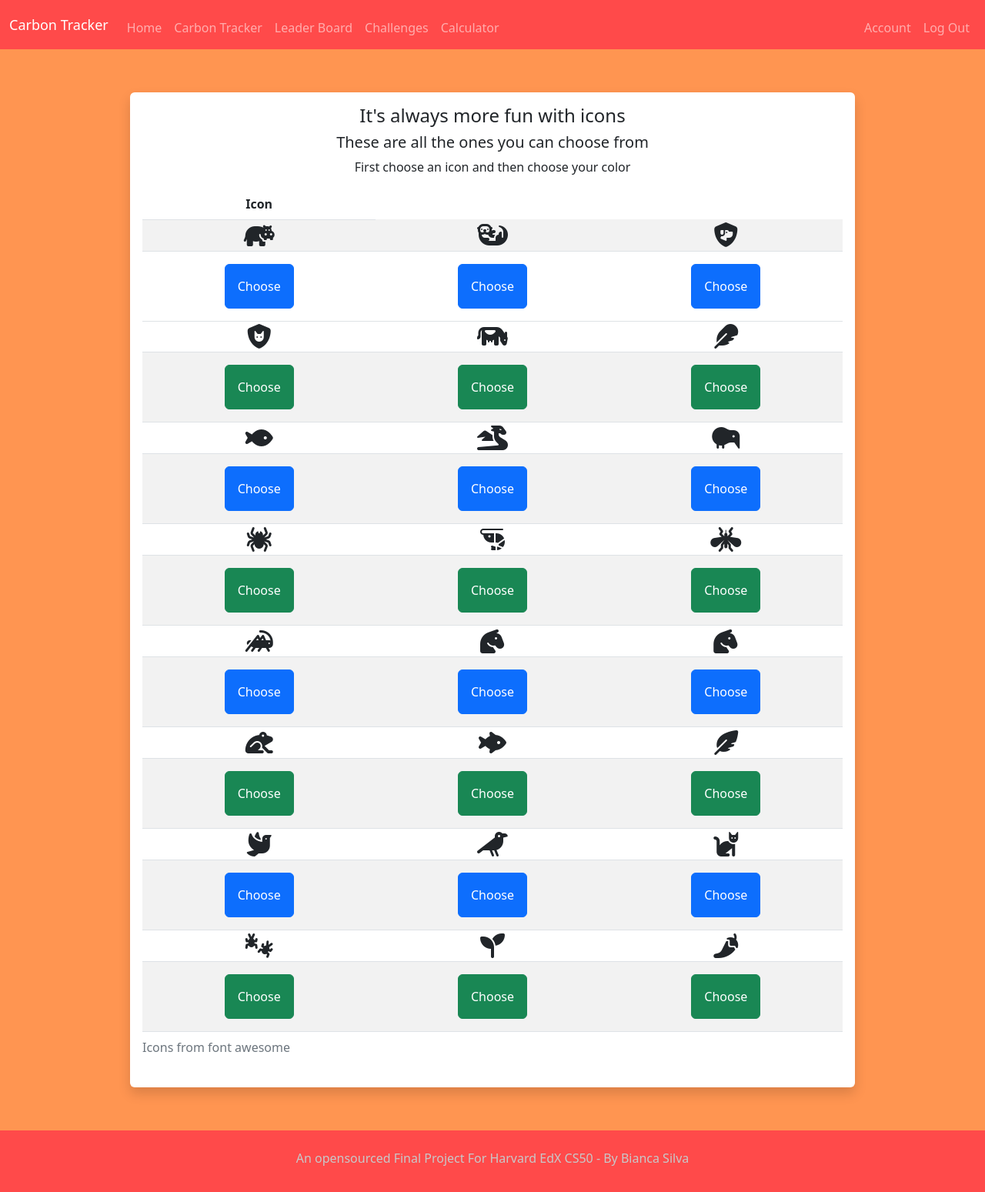
After one commit to TokiLoshi/finalprojectCS50x, a Flask app: page /leaderboardicon in a window 1280 px wide. The commit adds this page. Shown: the whole page at 77% size. Run offline with Flask 2, Linux system fonts and the light colour scheme; the visitor is signed in with stand-in values (Sample User, id 1); some libraries are stand-ins or nearby versions.

Commit message:
added option for icons

```diff
--- a/app.py
+++ b/app.py
@@ -4,6 +4,7 @@ from crypt import methods
 from curses import use_default_colors
 import email
 from hashlib import new
+from http.client import ResponseNotReady
 import os
 import string
 import random
@@ -385,9 +386,21 @@ def calculatorconsumption():
     # Calculate total and update database
     total_consumption_footprint = co2(beef_impact + pork_impact + chicken_impact + restaurants_add + accessories_add + clothing_add + hotel_add + appliances_add)
     update_consumption_footprint = db.execute("INSERT INTO consumption_footprint (user_id, beef_consumption, beef_impact, pork_consumption, pork_impact, chicken_consumption, chicken_impact, dietary_attitude, new_clothes, new_clothes_impact, restaurants, restaurants_impact, accessories, accessories_impact, hotels, hotels_impact, appliances, appliances_impact, consumption_footprint_total) VALUES(?, ?, ?, ?, ?, ?, ?, ?, ?, ?, ?, ?, ?, ?, ?, ?, ?, ?, ?)", session.get("user_id"), beef_frequency, beef_impact, pork_frequency, pork_impact, chicken_frequency, chicken_impact, flexitarian, clothing_spend, clothing_impact, restaurants_spend, restaurants_impact, accessories_spend, accessories_impact, hotels, hotels_impact, appliances_spend, appliances_impact, total_consumption_footprint)
-    return render_template("/results.html")
+    return redirect("/results")
   else:
+    print("I know this is confusing but we're here")
     return render_template("/calculatorconsumption.html")
+
+@app.route("/leaderboardicon", methods=["GET", "POST"])
+@login_required
+def leaderboardicon():
+  """Update Leadearboard and user icons"""
+  if request.method == "POST":
+    print("We're here in post")
+    return render_template("leaderboardicon.html")
+  else:
+    print("We're here in get")
+    return render_template("leaderboardicon.html")
 
 # Calculator page for consumption
 @app.route("/calculatorconsumptionupdate", methods=["GET", "POST"])
@@ -516,7 +529,10 @@ def calculatorconsumptionupdate():
     get_current_total = db.execute("SELECT consumption_footprint_total FROM consumption_footprint WHERE user_id=?", session.get("user_id"))
     for answer in get_current_total:
       # Convert back from tons to kgs
-      current = float((answer['consumption_footprint_total']).replace(" ton(s) / year", "")) * 1000
+      if "tons of cO2 per year" in get_current_total:
+        current = float((answer['consumption_footprint_total']).replace("tons of cO2 per year", "")) * 1000
+      elif "ton of cO2 per year" in get_current_total:
+        current = float((answer['consumption_footprint_total']).replace("ton of cO2 per year", "")) * 1000
     consumption_sum = (hotel_add + clothing_add + accessories_add + appliances_add + restaurants_add)
     total_consumption_footprint = current + hotel_add + clothing_add + accessories_add + restaurants_add + appliances_add
     total_consumption_formatted = co2(total_consumption_footprint)
@@ -878,15 +894,13 @@ def reset():
 def results():
   """Shows user the results from their carbon footprint quiz"""
   if request.method == "POST":
-    print("We're over here in post")
     return render_template("/results.html")
   else:
-    print("It's time to GET it, get it?")
     # get user:
     user = session.get("user_id")
     # Get footprint scores from db
-    db_footprint = db.execute("SELECT * FROM footprint WHERE user_id=?", user)
-    print("DB Footprint: ", db_footprint)
+    db_footprint = db.execute("SELECT * FROM footprint WHERE user_id=?", session.get("user_id"))
+    total_footprint_general_formatted = 0
     for score in db_footprint:
       building = score['building']
       # TO DO:
@@ -907,19 +921,25 @@ def results():
       drycleaning_spend = ((float(score['drycleaning']) * 12))
       drycleaning_impact = co2(float(score['drycleaning_impact']))
       total_footprint_general = score['total_footprint_general']
-    individual_score = (float(total_footprint_general.replace(" ton(s) / year", "")) / (int(household_occupants)))
+    if "tons of cO2 per year" in total_footprint_general:
+      individual_score = ((float(total_footprint_general.replace("tons of cO2 per year", ""))) / (int(household_occupants)))
+    elif "ton of cO2 per year" in total_footprint_general:
+      individual_score = ((float(total_footprint_general.replace("ton of cO2 per year", ""))) / (int(household_occupants)))
     individual_score_formatted = co2(individual_score * 1000)
-    total_footprint_general_formatted = co2(float(total_footprint_general.replace(" ton(s) / year", "")) * 1000)
+    if "tons of cO2 per year" in total_footprint_general:
+      total_footprint_general_formatted = co2(float(total_footprint_general.replace("tons of cO2 per year", "")) * 1000)
+    elif "ton of cO2 per year" in total_footprint_general:
+      total_footprint_general_formatted = co2(float(total_footprint_general.replace("ton of cO2 per year", "")) * 1000)
     impact_of_construction_formatted = co2lifetime(impact_of_construction)
     drycleaning_formatted = "{:.2f}".format(drycleaning_spend)
 
     # Get transport footprint scores from db
     db_transport = db.execute("SELECT * FROM transport_footprint WHERE user_id=?", user)
-    print("DB transport footprint: ", db_transport)
     for score in db_transport:
       work_situation = score['work_situation']
       commuter_days = score['commuter_days']
       commuter_distance = score['commuter_distance']
+
       # TO DO:
       # Translate all the transport modes back into normal language maybe a key of tables in db
       transport_mode = score['transport_mode']
@@ -932,7 +952,10 @@ def results():
       long_haul_flights = score['long_haul']
       long_haul_flights_impact = co2(float(score['long_haul_impact']))
       total_footprint_transport = score['transport_footprint_total']
-      total_footprint_transport_formatted = co2(float(total_footprint_transport.replace(" ton(s) / year", "")))
+      if "tons of cO2 per year" in total_footprint_transport:
+        total_footprint_transport_formatted = co2(float(total_footprint_transport.replace("tons of cO2 per year", "")) * 1000)
+      else:
+        total_footprint_transport_formatted = co2(float(total_footprint_transport.replace("ton of cO2 per year", "")) * 1000)
     if int(commuter_days) > 1:
       commuter_days = str(commuter_days) + "days of the week"
     else:
@@ -940,65 +963,120 @@ def results():
 
     # Get consumption footprint scores from db
     db_consumption = db.execute("SELECT * FROM consumption_footprint WHERE user_id=?", user)
-    print("DB consumption footprint", db_consumption)
     for score in db_consumption:
+
       beef_consumption = int(score['beef_consumption'])
       if beef_consumption > 1:
         beef_consumption = str(beef_consumption) + " times"
       else:
         beef_consumption = str(beef_consumption) + " time"
       beef_impact = co2(float(score['beef_impact']))
+      beef_add = float(score['beef_impact'])
+
       pork_consumption = int(score['pork_consumption'])
       if pork_consumption > 1:
         pork_consumption = str(pork_consumption) + " times"
       else:
         pork_consumption = str(pork_consumption) + " times"
       pork_impact = co2(float(score['pork_impact']))
+      pork_add = float(score['pork_impact'])
+
       chicken_consumption = int(score['chicken_consumption'])
       if chicken_consumption > 1:
         chicken_consumption = str(chicken_consumption) + " times"
       else:
         chicken_consumption= str(chicken_consumption) + "time"
       chicken_impact = co2(float(score['chicken_impact']))
+      chicken_add = float(score['chicken_impact'])
+
       # TO DO:
       # Tell user why we asked this
       willingness_to_adjust_diet = (score['dietary_attitude']).replace("_", " ")
-      new_clothing_spend = formatfloat(float(score['new_clothes']))
-      if score['new_clothes_impact'] != "Need more info to calculate":
-        new_clothing_impact = score['new_clothes_impact']
+      new_clothing_spend = score['new_clothes']
+
+      # Manage empty fields in clothing
+      if new_clothing_spend == "No info given":
+        new_clothing_spend = score['new_clothes']
+        new_clothing_impact = "Unknown, we need more information from you to calculate this."
+        new_clothing_add = 0
       else:
-        new_clothing_impact = "Unknown, we need more information from you to calculate this."
-      restaurants_spend = formatfloat(float(score['restaurants']))
-      if score['restaurants_impact'] != "Need more info to calculate":
-        restaurants_impact = score['restaurants_impact']
+        new_clothing_spend = formatfloat(float(score['new_clothes']))
+        new_clothing_impact = co2(float(score['new_clothes_impact']))
+        new_clothing_add = new_clothing_impact
+
+      # Manage empty fields in restaurants:
+      restaurants_spend = score['restaurants']
+      if restaurants_spend == "No info given":
+        restaurants_spend = "No info given"
+        restaurants_impact = "Unknown, we need more information from you to calculate this."
+        restaurants_add = 0
       else:
-        restaurants_impact = "Unknown, we need more information from you to calculate this."
-      accessories_spend = formatfloat(float(score['accessories']))
-      if score['accessories_impact'] != "Need more info to calculate":
-        accessories_impact = score['accessories_impact']
+        restaurants_spend = formatfloat(float(restaurants_spend))
+        restaruants_impact = co2(float(score['restaurants_impact']))
+        restaurants_add = restaurants_impact
+
+      # Manage empty fields in accessories
+      accessories_spend = score['accessories']
+      if accessories_spend == "No info given":
+        accessories_spend = "No info given"
+        accessories_impact = "Unknown, we need more information from you to calculate this."
+        accessories_add = 0
       else:
-        accessories_impact = "Unknown, we need more information from you to calculate this."
-      appliances_spend = formatfloat(float(score['appliances']))
-      if score['appliances_impact'] != "Need more info to calculate":
-        appliances_impact = score['appliances_impact']
+        accessories_spend = format(float(accessories_spend))
+        accessories_impact = co2(float(score['accessories_impact']))
+        accessories_add = accessories_impact
+
+      # Manage empty fields in appliances
+      appliances_spend = score['appliances']
+      if appliances_spend == "No info given":
+        appliances_spend = "No info given"
+        appliances_impact = "Unknown, we need more information from you to calculate this."
+        appliances_add = 0
       else:
-        appliances_impact = "Unknown, we need more information from you to calculate this."
+        appliances_spend = format(float(appliances_spend))
+        appliances_impact = co2(float(score['appliances_impact']))
+        appliances_add = appliances_impact
+
+      # Manage empty fields in hotels
       hotels = score['hotels']
-      if score['hotels_impact'] != "Need more info to calculate":
-        hotels_impact = score['hotels_impact']
+      if hotels == "No info given":
+        hotels = "No info given"
+        hotels_impact = "Unknown, we need more information from you to calculate this."
+        hotels_add = 0
       else:
-        hotels_impact = "Unknown, we need more information from you to calculate this."
-      total_footprint_consumption = score['consumption_footprint_total']
+        hotels = format(float(hotels))
+        hotels_impact = co2(float(score['hotels_impact']))
+        hotels_add = 0
+
+      total_footprint_consumption = hotels_add + appliances_add + accessories_add + restaurants_add + new_clothing_add + beef_add + chicken_add + pork_add
       date_completed = score['datetime']
+    # Format General Footprint for sum
+    sum_total_footprint_general = total_footprint_general
 
-    # Sum total of three scores
-    print("General footprint total: ", total_footprint_general)
-    print("Transport footprint total: ", total_footprint_transport)
-    print("Consumption footprint: ", total_footprint_consumption)
-    grand_total = co2(((float(total_footprint_general.replace(" ton(s) / year", ""))) * 1000)+ ((float(total_footprint_transport.replace(" ton(s) / year", "")) * 1000) + ((float(total_footprint_consumption.replace(" ton(s) / year", "")) * 1000 ))))
-    print("GRAND TOTAL: ", grand_total)
-    # Create three seperate cards to go in depth on all of them
-    # Sort out how to display them
+    if "tons of cO2 per year" in total_footprint_general:
+      sum_total_footprint_general = float(total_footprint_general.replace("tons of cO2 per year", "")) * 1000
+    elif "ton of cO2 per year" in total_footprint_general:
+      sum_total_footprint_general = float(total_footprint_general.replace("ton of cO2 per year", "")) * 1000
+    else:
+      print("Something else is going on")
+
+    # Format Transport Footprint for sum
+    sum_total_footprint_transport = total_footprint_transport
+    if "tons of cO2 per year" in total_footprint_transport:
+      sum_total_footprint_transport = float(total_footprint_transport.replace("tons of cO2 per year", "")) * 1000
+    elif "ton of cO2 per year" in total_footprint_transport:
+      sum_total_footprint_transport = float(total_footprint_transport.replace("ton of cO2 per year", "")) * 1000
+    else:
+      print("Something else is going on")
+
+    # Format Consumption Footprint for sum
+    sum_total_footprint_consumption = float(total_footprint_consumption)
+
+    total = sum_total_footprint_general + sum_total_footprint_transport + sum_total_footprint_consumption
+    grand_total = co2(total)
+
+    total_footprint_consumption = co2(float(total_footprint_consumption))
+    # TO DO:
     # Get stats for averagage american to show how they compare
     # Get stats from how much this translates to in forests
     # Create table in for leaderboard that stores benchmark scores for users
--- a/templates/account.html
+++ b/templates/account.html
@@ -49,6 +49,9 @@
         <form action="/history" method="post" class="float-right">
         <button action="/history" method="post" type="submit" id="name" name="name" class="btn btn-dark btn-xs float-right m-2">View my History</button>
       </form>
+      <form action="/leaderboardicon" method="post" class="float-right">
+        <button action="/history" method="post" type="submit" id="name" name="name" class="btn btn-dark btn-xs float-right m-2 mx-auto">Choose my leaderboard icon</button>
+      </form>
         </form>
               </div>
             </div>
--- a/templates/layout.html
+++ b/templates/layout.html
@@ -9,8 +9,8 @@
     <link href="https://cdn.jsdelivr.net/npm/bootstrap@5.2.1/dist/css/bootstrap.min.css" rel="stylesheet" integrity="sha384-iYQeCzEYFbKjA/T2uDLTpkwGzCiq6soy8tYaI1GyVh/UjpbCx/TYkiZhlZB6+fzT" crossorigin="anonymous">
     <!-- JavaScript Bundle with Popper -->
     <script src="https://cdn.jsdelivr.net/npm/bootstrap@5.2.1/dist/js/bootstrap.bundle.min.js" integrity="sha384-u1OknCvxWvY5kfmNBILK2hRnQC3Pr17a+RTT6rIHI7NnikvbZlHgTPOOmMi466C8" crossorigin="anonymous"></script>
-   <i class="fa-solid fa-otter"></i>
-
+    <!--Icons from Font Awesome-->
+    <script src="https://kit.fontawesome.com/a56b22975c.js" crossorigin="anonymous"></script>
    <link href="/static/styles.css" rel="stylesheet">
 
    <title>Carbon Tracker: {% block title %}{% endblock %}</title>
--- /dev/null
+++ b/templates/leaderboardicon.html
@@ -0,0 +1,108 @@
+{% extends "layout.html" %}
+
+{% block title %}
+    Leaderboard
+{% endblock %}
+
+{% block main %}
+<form action="/leaderboard" method="get">
+  <div class="card body rounded-2 shadow p-3 border-0 m-2 justify-content-center mx-auto w-75">
+    <h4>It's always more fun with icons</h4>
+    <h5>These are all the ones you can choose from</h5>
+    <p>First choose an icon and then choose your color</p>
+      <table class="table table-striped table-hover table-responsive">
+        <caption>Icons from font awesome</caption>
+        <thead>
+          <tr>
+            <th scope="col">Icon</th>
+          </tr>
+        </thead>
+        <tbody>
+          <tr>
+            <td><i class="fa-solid fa-hippo fa-2xl"></i> </td>
+            <td><i class="fa-solid fa-otter fa-2xl"></i></td>
+            <td><i class="fa-solid fa-shield-dog fa-2xl"></i></td>
+          </tr>
+          <tr>
+            <td><button class="btn btn-primary m-2 p-3 mx-auto w-30">Choose</button></td>
+            <td><button class="btn btn-primary m-2 p-3 mx-auto w-30">Choose</button></td>
+            <td><button class="btn btn-primary m-2 p-3 mx-auto w-30">Choose</button></i></td>
+          </tr>
+          <tr>
+          <tr>
+            <td><i class="fa-solid fa-shield-cat fa-2xl"></i></td>
+            <td><i class="fa-solid fa-cow fa-2xl"></i></td>
+            <td><i class="fa-solid fa-feather fa-2xl"></i></td>
+          </tr>
+          <tr>
+            <td><button class="btn btn-success m-2 p-3 mx-auto w-30">Choose</button></td>
+            <td><button class="btn btn-success m-2 p-3 mx-auto w-30">Choose</button></td>
+            <td><button class="btn btn-success m-2 p-3 mx-auto w-30">Choose</button></i></td>
+          </tr>
+          <tr>
+            <td><i class="fa-solid fa-fish fa-2xl"></i></td>
+            <td><i class="fa-solid fa-dragon fa-2xl"></i></td>
+            <td><i class="fa-solid fa-kiwi-bird fa-2xl"></i></td>
+          </tr>
+          <tr>
+            <td><button class="btn btn-primary m-2 p-3 mx-auto w-30">Choose</button></td>
+            <td><button class="btn btn-primary m-2 p-3 mx-auto w-30">Choose</button></td>
+            <td><button class="btn btn-primary m-2 p-3 mx-auto w-30">Choose</button></i></td>
+          </tr>
+          <tr>
+            <td><i class="fa-solid fa-spider fa-2xl"></i></td>
+            <td><i class="fa-solid fa-shrimp fa-2xl"></i></td>
+            <td><i class="fa-solid fa-mosquito fa-2xl"></i></td>
+          </tr>
+          <tr>
+            <td><button class="btn btn-success m-2 p-3 mx-auto w-30">Choose</button></td>
+            <td><button class="btn btn-success m-2 p-3 mx-auto w-30">Choose</button></td>
+            <td><button class="btn btn-success m-2 p-3 mx-auto w-30">Choose</button></i></td>
+          </tr>
+          <tr>
+            <td><i class="fa-solid fa-locust fa-2xl"></i></td>
+            <td><i class="fa-solid fa-horse-head fa-2xl"></i></td>
+            <td><i class="fa-solid fa-horse-head fa-2xl"></i></td>
+          </tr>
+          <tr>
+            <td><button class="btn btn-primary m-2 p-3 mx-auto w-30">Choose</button></td>
+            <td><button class="btn btn-primary m-2 p-3 mx-auto w-30">Choose</button></td>
+            <td><button class="btn btn-primary m-2 p-3 mx-auto w-30">Choose</button></i></td>
+          </tr>
+          <tr>
+            <td><i class="fa-solid fa-frog fa-2xl"></i></td>
+            <td><i class="fa-solid fa-fish-fins fa-2xl"></i></td>
+            <td><i class="fa-solid fa-feather-pointed fa-2xl"></i></td>
+          </tr>
+          <tr>
+            <td><button class="btn btn-success m-2 p-3 mx-auto w-30">Choose</button></td>
+            <td><button class="btn btn-success m-2 p-3 mx-auto w-30">Choose</button></td>
+            <td><button class="btn btn-success m-2 p-3 mx-auto w-30">Choose</button></i></td>
+          </tr>
+          <tr>
+            <td><i class="fa-solid fa-dove fa-2xl"></i></td>
+            <td><i class="fa-solid fa-crow fa-2xl"></i></td>
+            <td><i class="fa-solid fa-cat fa-2xl"></i></td>
+          </tr>
+          <tr>
+            <td><button class="btn btn-primary m-2 p-3 mx-auto w-30">Choose</button></td>
+            <td><button class="btn btn-primary m-2 p-3 mx-auto w-30">Choose</button></td>
+            <td><button class="btn btn-primary m-2 p-3 mx-auto w-30">Choose</button></i></td>
+          </tr>
+          <tr>
+            <td><i class="fa-solid fa-bugs fa-2xl"></i></td>
+            <td><i class="fa-solid fa-seedling fa-2xl"></i></td>
+            <td><i class="fa-solid fa-pepper-hot fa-2xl"></i></td>
+          </tr>
+          <tr>
+            <td><button class="btn btn-success m-2 p-3 mx-auto w-30">Choose</button></td>
+            <td><button class="btn btn-success m-2 p-3 mx-auto w-30">Choose</button></td>
+            <td><button class="btn btn-success m-2 p-3 mx-auto w-30">Choose</button></i></td>
+          </tr>
+        </tbody>
+        </table>
+    </div>
+
+
+  {% endblock %}
+</form>
```
Also changed, not shown: templates/leaderboard.html (+64 -11 lines), templates/results.html (+10 -10 lines), carbon.db, 1 other file.
